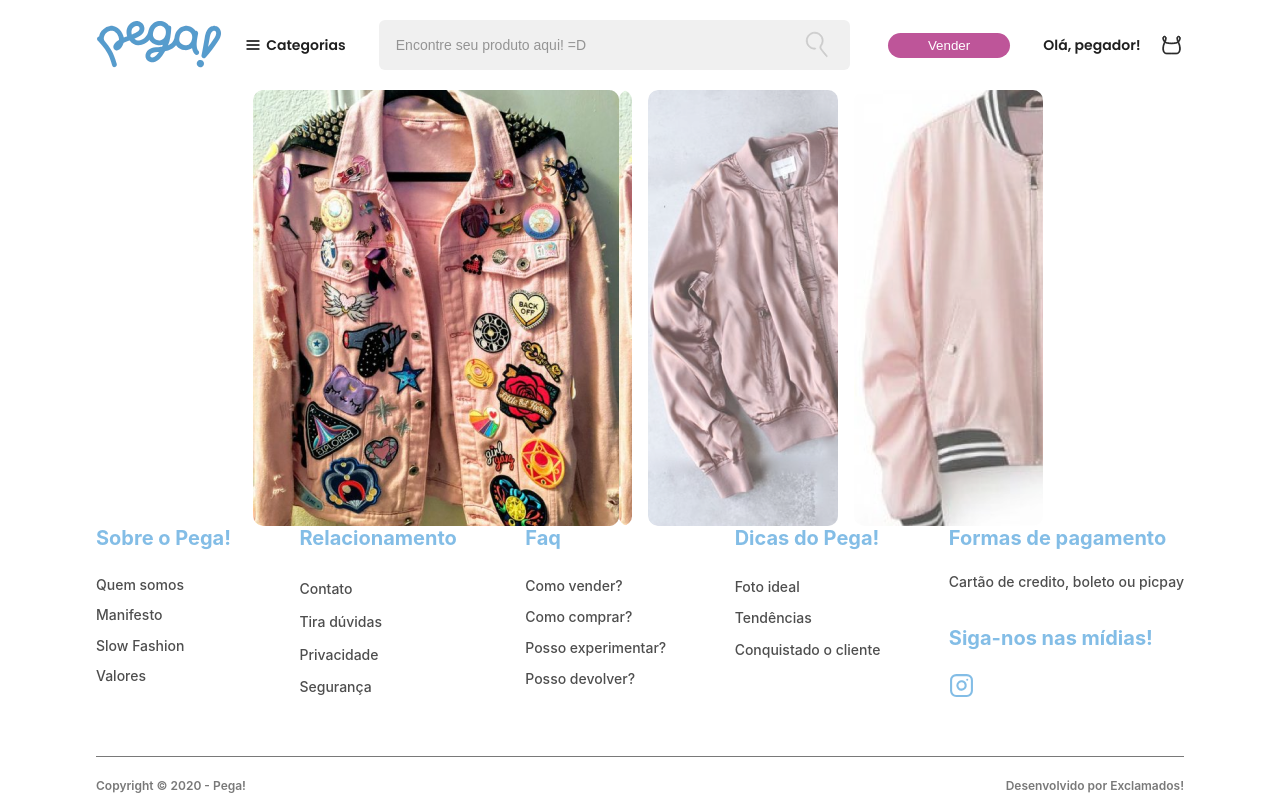
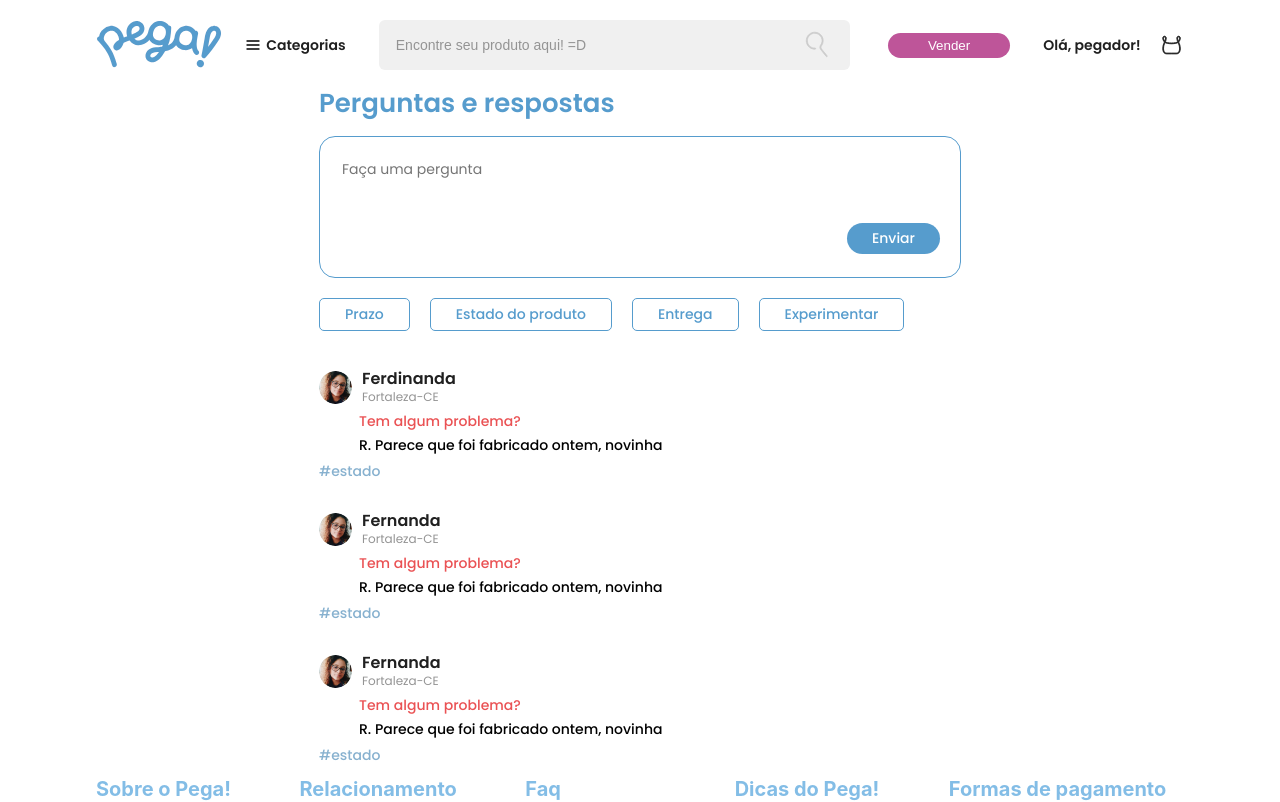
Before and after one commit to michelleromao/pega, a React (Create React App) app in the folder frontend/: page /test in a window 1280 px wide. Shown: the top 802 px of the page. Built offline with nearby package versions, Linux system fonts and the light colour scheme.

Commit message:
Comentários adicionados

```diff
--- /dev/null
+++ b/frontend/src/components/Product/CommentsArea/CommentItem.css
@@ -0,0 +1,52 @@
+.comentario {
+    padding-top:20px;
+    padding-bottom: 15px;
+}
+.perfil {
+   display: flex;
+   flex-direction: row;
+   justify-content: flex-start;
+}
+
+.perfil img {
+    width:33px;
+    border-radius: 50%;
+    margin-right: 10px;
+}
+
+.nome p {
+    font-family: 'Poppins';
+    font-size: 16px;
+    color: #202020;
+    font-weight: 600;
+}
+
+.nome span {
+    font-family: 'Poppins';
+    font-size: 12px;
+    color: #949494;
+}
+
+.dialogo {
+    margin-left: 40px;
+    margin-top:10px;
+}
+
+.dialogo p {
+    font-size: 14px;
+    font-weight: 500;
+    font-family: 'Poppins';
+    margin-bottom: 10px;
+}
+#tag {
+    font-family: 'Poppins';
+    margin-left:0;
+    font-size: 14px;
+    color: #87B1CF;
+    font-weight: 500;
+
+}
+
+#pergunta {
+    color:#EA5254;
+}
--- /dev/null
+++ b/frontend/src/components/Product/CommentsArea/CommentItem.js
@@ -0,0 +1,22 @@
+import React from 'react'
+import './CommentItem.css'
+
+export default function CommentItem (props) {
+    return (
+        <div className="comentario">
+        <div className="perfil">
+            <img src={props.foto}></img>
+            <div className="nome">
+                <p>{props.nome}</p>
+                <span>{props.cidade}</span>
+            </div>
+
+        </div>
+        <div className="dialogo">
+            <p id="pergunta">{props.pergunta}</p>
+            <p>R. {props.resposta}</p>
+        </div>
+        <span id="tag">{props.tag}</span>
+        </div>
+    )
+}
--- /dev/null
+++ b/frontend/src/components/Product/CommentsArea/Comments.css
@@ -0,0 +1,77 @@
+.comments h1 {
+    font-size: 26px;
+    font-weight: 600;
+    font-family: 'Poppins';
+    color: #569CCD;
+    margin-bottom: 20px;
+}
+
+.area-texto {
+    border: solid 1px #569CCD;
+    border-radius: 16px;
+    width: 600px;
+    height: 100px;
+    padding:20px;
+}
+
+.area-texto textarea {
+    outline: none;
+    border: none;
+    width: 100%;
+    height: 60px;
+    resize: none;
+    font-weight: 400;
+    font-family: 'Poppins';
+    font-size: 14px;
+}
+
+.botao {
+    display: flex;
+    flex-direction: row;
+    justify-content: space-between;
+}
+
+.botao input {
+    background: #569CCD;
+    color: #fff;
+    padding: 5px 25px 5px 25px;
+    border:none;
+    border-radius: 36px;
+    font-size: 14px;
+    font-weight: 500;
+    font-family: 'Poppins';
+    transition: 0.4s;
+}
+
+.botao input:focus {
+    outline: none;
+}
+
+.botao input:hover {
+    transition: 0.4s;
+    opacity: 90%;
+}
+
+.tags {
+    margin-top:20px;
+    display: flex;
+    flex-direction: row;
+    justify-content: flex-start;
+}
+
+.tags button {
+    background: none;
+    padding: 5px 25px 5px 25px;
+    border: solid 1px #569CCD;
+    border-radius: 5px;
+    font-size: 14px;
+    font-weight: 500;
+    font-family: 'Poppins';
+    transition: 0.4s;
+    color: #569CCD;
+    margin:0 20px 0 0;
+}
+
+.comentarios {
+    margin-top:20px;
+}
--- /dev/null
+++ b/frontend/src/components/Product/CommentsArea/Comments.js
@@ -0,0 +1,38 @@
+import React from 'react'
+import './Comments.css'
+import Comment from './CommentItem'
+import Fernanda from '../../../assets/photos/userphoto.png'
+
+export default function Comments (props) {
+    return (
+        <div className="comments">
+            <h1>Perguntas e respostas</h1>
+            <div className="area-texto">
+                <textarea placeholder="Faça uma pergunta"></textarea>
+                <div className="botao">
+                    <div></div><input type="button" value="Enviar" />
+                </div>
+            </div>
+
+            <div className="tags">
+                <button>Prazo</button>
+                <button>Estado do produto</button>
+                <button>Entrega</button>
+                <button>Experimentar</button>
+            </div>
+
+            <div className="comentarios">
+                <Comment nome="Ferdinanda" cidade="Fortaleza-CE" foto={Fernanda}
+                pergunta="Tem algum problema?" resposta="Parece que foi fabricado ontem, novinha"
+                tag="#estado"/>
+                <Comment nome="Fernanda" cidade="Fortaleza-CE" foto={Fernanda}
+                pergunta="Tem algum problema?" resposta="Parece que foi fabricado ontem, novinha"
+                tag="#estado"/>
+                <Comment nome="Fernanda" cidade="Fortaleza-CE" foto={Fernanda}
+                pergunta="Tem algum problema?" resposta="Parece que foi fabricado ontem, novinha"
+                tag="#estado"/>
+            </div>
+        </div>
+
+    )
+}
--- a/frontend/src/pages/TestPage/index.js
+++ b/frontend/src/pages/TestPage/index.js
@@ -1,13 +1,10 @@
 import React from 'react';
-import PhotosProduct from '../../components/Product/PhotosProduct';
-import Photoproduct from '../../assets/photos/photoproduct.png';
-import Photoproduct2 from '../../assets/photos/photoproduct2.png';
-import Photoproduct3 from '../../assets/photos/photoproduct3.png';
+import Comentario from '../../components/Product/CommentsArea/Comments'
 
 function TestPage() {
   return (
     <>
-      <PhotosProduct photos={[Photoproduct, Photoproduct2, Photoproduct3]} />
+      <Comentario />
     </>
   );
 }
```
